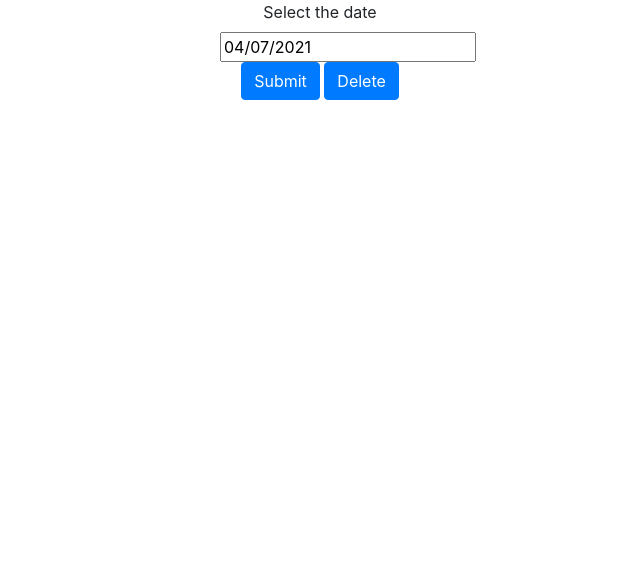
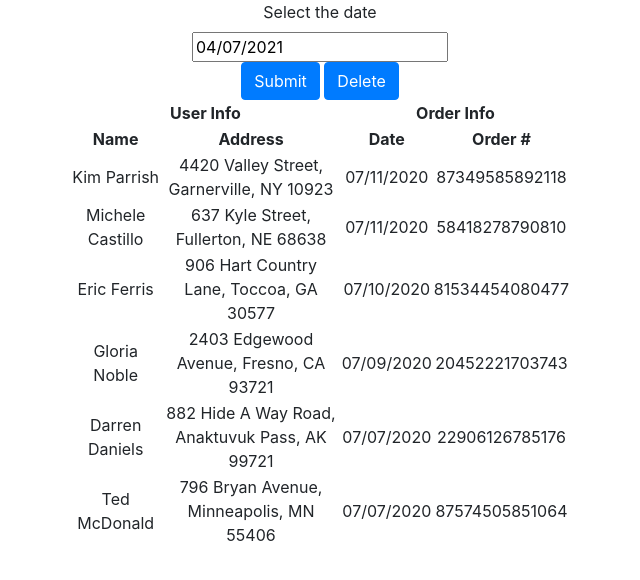
Before and after one commit to Timelordlulu/react-demo, a React (Create React App) app in the folder myapp/: page / in a window 1280 px wide. Shown: the top 580 px of the page, without its empty margins (320-960 px from the left). Built offline with nearby package versions, Linux system fonts and the light colour scheme.

Commit message:
use react-table to add a plain table

```diff
--- a/myapp/package.json
+++ b/myapp/package.json
@@ -12,6 +12,7 @@
     "react-datepicker": "^3.7.0",
     "react-dom": "^17.0.2",
     "react-scripts": "4.0.3",
+    "react-table": "^7.6.3",
     "reactstrap": "^8.9.0",
     "styled-components": "^5.2.3",
     "web-vitals": "^1.0.1"
--- a/myapp/public/index.html
+++ b/myapp/public/index.html
@@ -32,7 +32,7 @@
   <form>
     <div>
       <label>Select the date</label>
-      <div id="root"></div>
+      <div id="date-picker"></div>
     </div>
     <button type="button" class="btn btn-primary"  data-toggle="modal" data-target="#Modal1">Submit</button>
     <button type="button" class="btn btn-primary" data-toggle="modal" data-target="#Modal2">Delete</button>
@@ -77,7 +77,7 @@
         </div>
       </div>
     </div>
-
+    <div id="table"></div>
   </form>
   </body>
 
--- a/myapp/src/App.js
+++ b/myapp/src/App.js
@@ -1,4 +1,4 @@
-import React, { useState } from "react";
+import React, {useState} from "react";
 
 import DatePicker from "react-datepicker";
 import "react-datepicker/dist/react-datepicker.css";
--- /dev/null
+++ b/myapp/src/Table.js
@@ -0,0 +1,117 @@
+import React, {useMemo} from "react";
+import {useTable} from "react-table"
+
+function Table({columns, data}) {
+  const {
+    getTableProps,
+    getTableBodyProps,
+    headerGroups,
+    rows,
+    prepareRow,
+   } = useTable({ columns, data })
+   return (
+    <table {...getTableProps()}>
+      <thead>
+        {headerGroups.map(headerGroup => (
+          <tr {...headerGroup.getHeaderGroupProps()}>
+            {headerGroup.headers.map(column => (
+              <th {...column.getHeaderProps()}>{column.render('Header')}</th>
+            ))}
+          </tr>
+        ))}
+      </thead>
+      <tbody {...getTableBodyProps()}>
+        {rows.map(row => {
+          prepareRow(row)
+          return (
+            <tr {...row.getRowProps()}>
+              {row.cells.map(cell => {
+                return <td {...cell.getCellProps()}>{cell.render('Cell')}</td>
+              })}
+            </tr>
+          )
+        })}
+      </tbody>
+    </table>
+   )
+}
+
+export default function App() {
+  const data = useMemo(() =>
+    [
+    {
+    name: 'Kim Parrish',
+    address: '4420 Valley Street, Garnerville, NY 10923',
+    date: '07/11/2020',
+    order: '87349585892118',
+    },
+    {
+    name: 'Michele Castillo',
+    address: '637 Kyle Street, Fullerton, NE 68638',
+    date: '07/11/2020',
+    order: '58418278790810',
+    },
+    {
+    name: 'Eric Ferris',
+    address: '906 Hart Country Lane, Toccoa, GA 30577',
+    date: '07/10/2020',
+    order: '81534454080477',
+    },
+    {
+    name: 'Gloria Noble',
+    address: '2403 Edgewood Avenue, Fresno, CA 93721',
+    date: '07/09/2020',
+    order: '20452221703743',
+    },
+    {
+    name: 'Darren Daniels',
+    address: '882 Hide A Way Road, Anaktuvuk Pass, AK 99721',
+    date: '07/07/2020',
+    order: '22906126785176',
+    },
+    {
+    name: 'Ted McDonald',
+    address: '796 Bryan Avenue, Minneapolis, MN 55406',
+    date: '07/07/2020',
+    order: '87574505851064',
+    },
+    ],
+    []
+    )
+  const columns = React.useMemo(
+    () => [
+    {
+    Header: 'User Info',
+    columns: [
+    {
+    Header: 'Name',
+    accessor: 'name',
+    },
+    {
+    Header: 'Address',
+    accessor: 'address',
+    },
+    ],
+    },
+    {
+    Header: 'Order Info',
+    columns: [
+    {
+    Header: 'Date',
+    accessor: 'date',
+    },
+    {
+    Header: 'Order #',
+    accessor: 'order',
+    },
+    ],
+    },
+    ],
+    []
+    )
+  return (
+    <div>
+      <Table columns={columns} data={data} />
+    </div>
+  );
+}
--- a/myapp/src/index.css
+++ b/myapp/src/index.css
@@ -7,7 +7,7 @@ body {
   -moz-osx-font-smoothing: grayscale;
 }
 body { text-align: center;}
-form { margin: auto; width: 200px;}
+form { margin: auto; width: 500px;}
 code {
   font-family: source-code-pro, Menlo, Monaco, Consolas, 'Courier New',
     monospace;
--- a/myapp/src/index.js
+++ b/myapp/src/index.js
@@ -3,12 +3,20 @@ import ReactDOM from 'react-dom';
 import './index.css';
 import reportWebVitals from './reportWebVitals';
 import MyComponent from './App';
+import App from './Table';
 
 ReactDOM.render(
   <React.StrictMode>
     <MyComponent />
   </React.StrictMode>,
-  document.getElementById('root')
+  document.getElementById('date-picker')
+);
+
+ReactDOM.render(
+  <React.StrictMode>
+   <App />
+  </React.StrictMode>,
+  document.getElementById('table')
 );
 
 // If you want to start measuring performance in your app, pass a function
```
Also changed, not shown: 1 other file (tests, documents, lock files or other folders).
